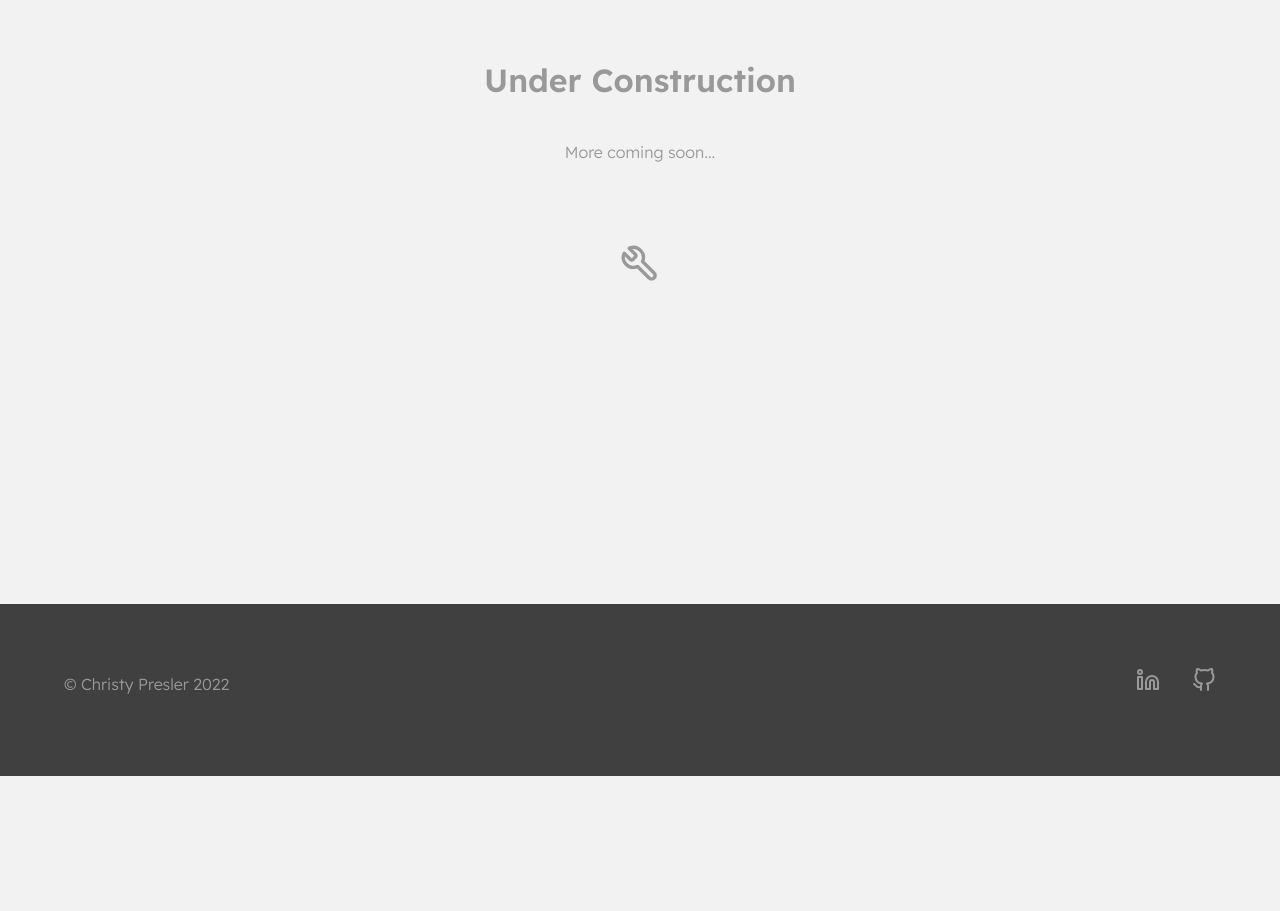
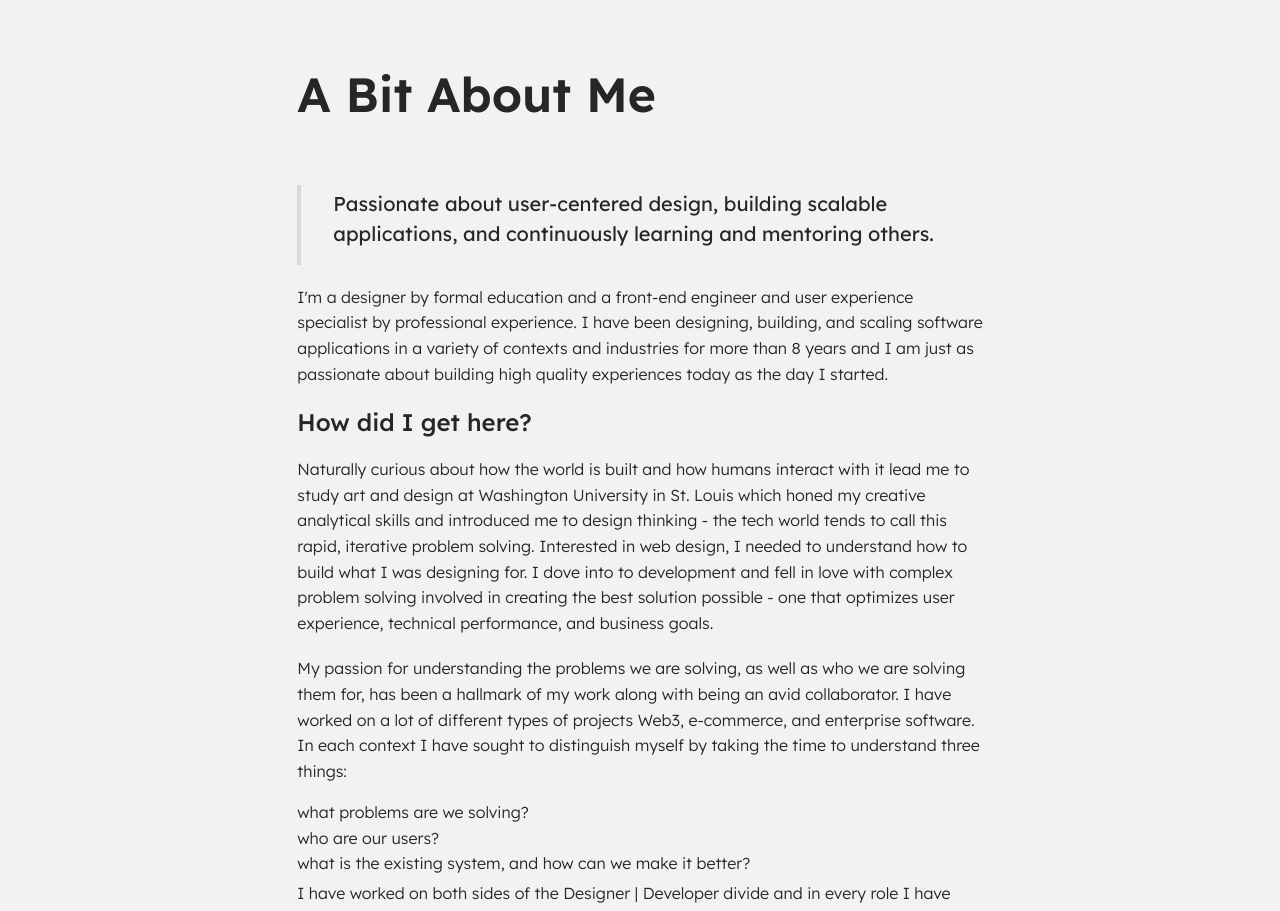
Before and after one commit to cpresler/portfolio-site, a Next.js app: page /about in a window 1280 px wide. Shown: the part 180-1091 px from the top of the page. Before the commit the page ends 956 px from the top, so only its background shows below. Built offline with nearby package versions, Linux system fonts and the light colour scheme.

Commit message:
feat: convert about page to mdx and write first draft of content

```diff
--- a/components/MDXComponents/MDXComponents.tsx
+++ b/components/MDXComponents/MDXComponents.tsx
@@ -1,5 +1,8 @@
 import styles from './MDXComponents.module.scss';
 import Link from '../Link/Link'
+import Project from '../../layouts/Project/Project'
+import MetaData from '../MetaData/MetaData'
+import ResponsiveImage from '../ResponsiveImage/ResponsiveImage';
 
 
 // assign custom components/classes to markdown elements
@@ -7,6 +10,9 @@ const MDXComponents = {
   p: (props) => <p {...props} className={styles.p} />,
   a: (props) => <Link {...props} className={styles.link} />,
   h1: (props) => <h1 {...props} className={styles.postTitle} />,
+  Project: (props) => <Project {...props} className={styles.project} />,
+  MetaData: (props) => <MetaData {...props} />,
+  ResponsiveImage: (props) => <ResponsiveImage {...props} className={styles.img} />,
 };
 
 export default MDXComponents;
--- /dev/null
+++ b/components/MetaData/MetaData.tsx
@@ -0,0 +1,23 @@
+import Head from 'next/head'
+
+interface Props {
+  title?: string
+  description?: string
+
+}
+
+const MetaData = ({
+  title = 'Christy Presler - Senior Design Technologist',
+  description = 'Senior Design Technologist/UX Engineer with an insatiable curiosity about human behavior and a deep understanding of technology. I am a designer who implements engineering best practices and an engineer who delivers impeccable user experiences.'
+}: Props) => {
+  return (
+    <Head>
+      <title>{ title }</title>
+      <meta name='description' content={ description } />
+      {/* TODO: replace favicon */}
+      <link rel='icon' href='/favicon.ico' />
+    </Head>
+  )
+}
+
+export default MetaData
--- a/layouts/AppLayout/AppLayout.tsx
+++ b/layouts/AppLayout/AppLayout.tsx
@@ -1,6 +1,6 @@
 import classNames from "classnames"
 import styles from './AppLayout.module.scss'
-import Head from 'next/head'
+import MetaData from '../../components/MetaData/MetaData'
 import Header from '../../components/Header/Header'
 import Footer from '../../components/Footer/Footer'
 import { useRouter } from 'next/router'
@@ -23,12 +23,7 @@ const AppLayout = ({ children, className }: Props) => {
 
   return (
     <div className={classes}>
-      <Head>
-        <title>Christy Presler - Senior Design Technologist</title>
-        <meta name='description' content='Senior Design Technologist/UX Engineer with an insatiable curiosity about human behavior and a deep understanding of technology. I am a designer who implements engineering best practices and an engineer who delivers impeccable user experiences.' />
-        {/* TODO: replace favicon */}
-        <link rel='icon' href='/favicon.ico' />
-      </Head>
+      <MetaData />
 
       <Header dark={dark}/>
 
--- /dev/null
+++ b/pages/about.mdx
@@ -0,0 +1,35 @@
+---
+title: A Bit About Me
+
+---
+
+<MetaData title='About Me - Christy Presler' />
+
+# A Bit About Me
+
+
+
+> Passionate about user-centered design, building scalable applications, and continuously learning and mentoring others.
+
+I'm a designer by formal education and a front-end engineer and user experience specialist by professional experience. I have been designing, building, and scaling software applications in a variety of contexts and industries for more than 8 years and I am just as passionate about building high quality experiences today as the day I started.
+
+### How did I get here?
+
+Naturally curious about how the world is built and how humans interact with it lead me to study art and design at Washington University in St. Louis which honed my creative analytical skills and introduced me to design thinking - the tech world tends to call this rapid, iterative problem solving. Interested in web design, I needed to understand how to build what I was designing for. I dove into to development and fell in love with complex problem solving involved in creating the best solution possible - one that optimizes user experience, technical performance, and business goals.
+
+My passion for understanding the problems we are solving, as well as who we are solving them for, has been a hallmark of my work along with being an avid collaborator. I have worked on a lot of different types of projects Web3, e-commerce, and enterprise software. In each context I have sought to distinguish myself by taking the time to understand three things:
+  1. what problems are we solving?
+  2. who are our users?
+  3. what is the existing system, and how can we make it better?
+
+I have worked on both sides of the Designer | Developer divide and in every role I have worked to bridge the knowledge and language gap between the two to help them collaborate as effectively as possible. As a result, I'm passionate about multi-functional teams, and collaborative technologies that make working on a team produce results bigger than the sum of its individual contributors. Pivoting to working fully remotely, this passion has become key in helping remote teams build rapport and collaborate effectively.
+
+### When I'm not working?
+
+Designing and building is pretty much the fabric of who I am, but outside of work I find balance in creating things with my hands using a variety of materials, including food. I wouldn't really consider myself a foodie, but I enjoy exploring the world through food, and am always open to new restaurant suggestions!
+
+I love spending time with my family, and being outside. In 2013 I hiked entire Appalachian Trail end-to-end. It was a huge learning and growth experience. These days I generally keep it to short trips, but the [Pacific Crest Trail](https://www.fs.usda.gov/pct/) and the [Te Araroa Trail](https://www.teararoa.org.nz/) are both on my bucket list.
+
+<ResponsiveImage src={'images/christy-presler-bw-sm.jpg'} width={300} height={425} alt='Black and white portrait of Christy Presler' />
+
+export default ({children}) => <Project>{children}</Project>
--- a/pages/about.tsx
+++ /dev/null
@@ -1,18 +0,0 @@
-import type { NextPage } from 'next'
-import Head from 'next/head'
-import Footer from '../components/Footer/Footer'
-import Header from '../components/Header/Header'
-import Construction from '../components/Construction/Construction'
-import styles from './About.module.scss'
-
-const About: NextPage = () => {
-  return (
-    <>
-      <section >
-        <Construction />
-      </section>
-    </>
-  )
-}
-
-export default About
```
Also changed, not shown: public/images/christy-presler-bw-sm.jpg (added), public/images/christy-presler-bw.jpg (added).
